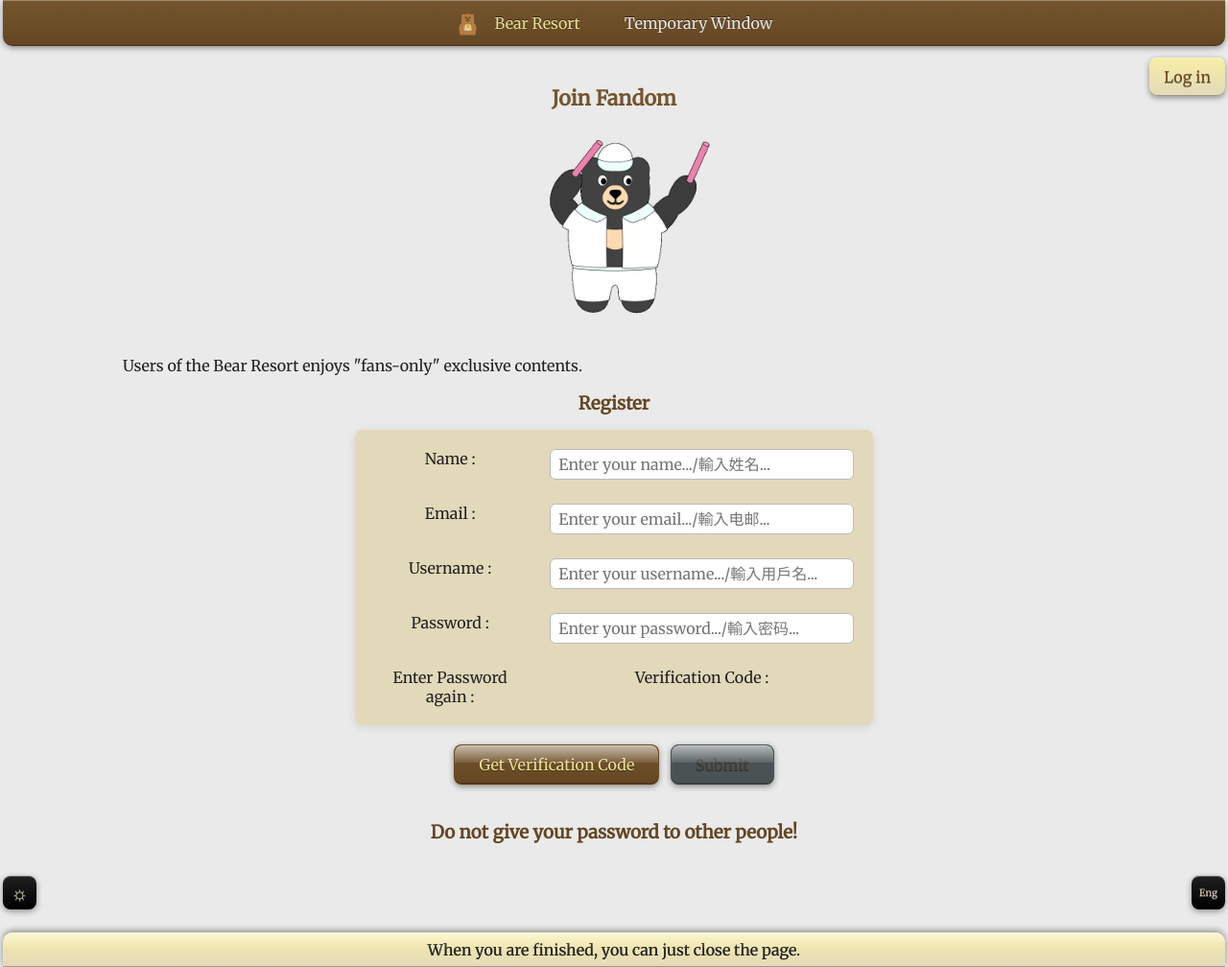
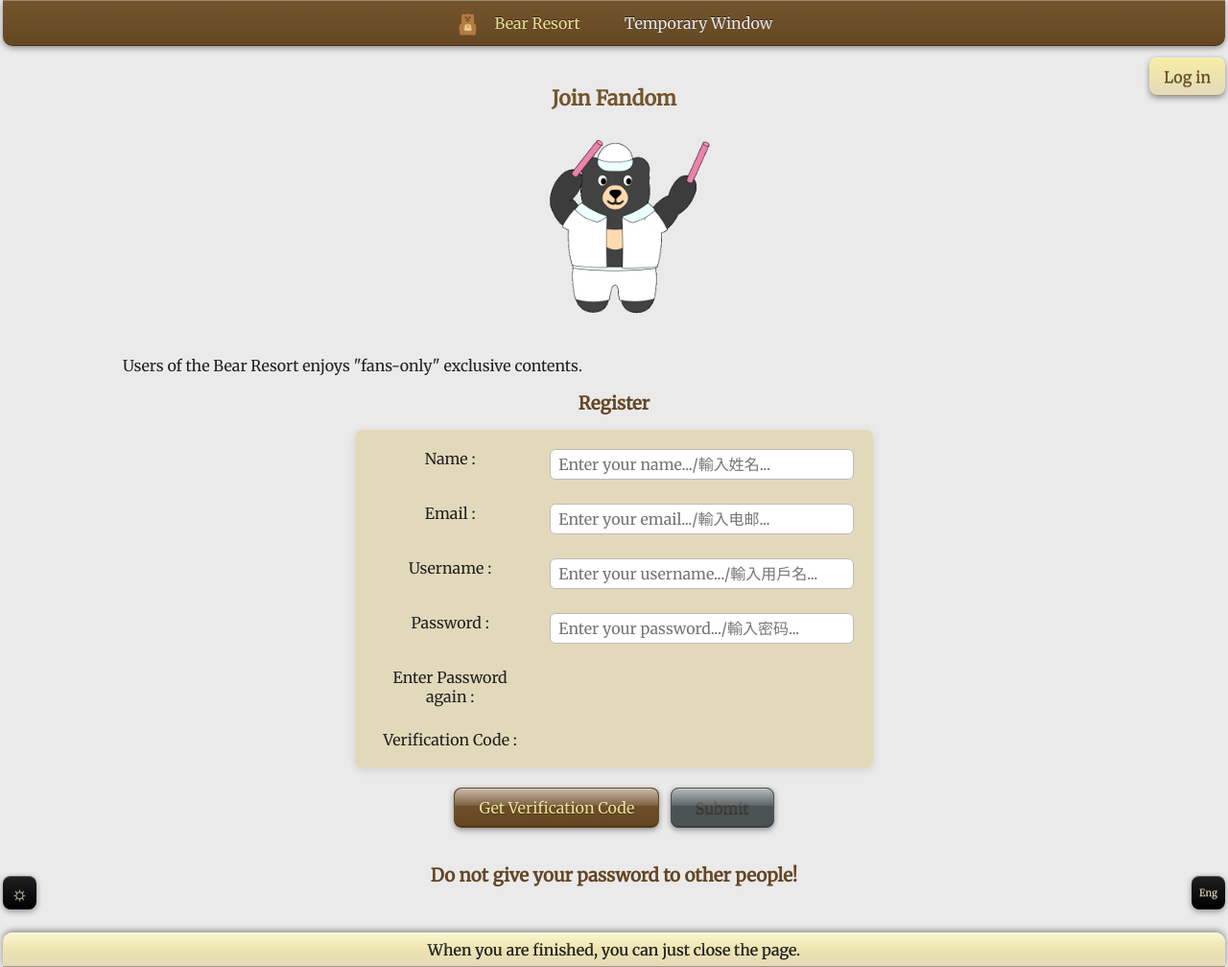
Before and after one commit to Bear-Resort/bear-resort.github.io, a Jekyll site: the page built from register/index.md, in a window 1280 px wide and 1008 px high. Shown: the whole window at 96% size. Built offline with Jekyll 4.4.1, drawn with Linux system fonts in a browser that asks for light colours.

Commit message:
updates on bug with verification code

```diff
--- a/register/index.md
+++ b/register/index.md
@@ -16,7 +16,7 @@
       <label for="email"><span class="eng">Email</span> <span class="chn">电邮</span>:</label> <input type="email" id="email" placeholder="Enter your email.../輸入电邮..." style="font-size: 16px" required />
       <label for="username"><span class="eng">Username</span> <span class="chn">用户名</span>:</label> <input type="text" id="username" placeholder="Enter your username.../輸入用戶名..." style="font-size: 16px" required />
       <label for="password"><span class="eng">Password</span> <span class="chn">密码</span>:</label> <input type="password" id="password" placeholder="Enter your password.../輸入密码..." style="font-size: 16px" required />
-      <label for="re-password"><span class="eng">Enter Password again</span> <span class="chn">再次输入密码</span>:</label> <input type="password" id="re-password" placeholder="Enter your password.../輸入密码..." style="display: none" required />
+      <label for="re-password"><span class="eng">Enter Password again</span> <span class="chn">再次输入密码</span>:</label> <input type="password" id="re-password" placeholder="Enter your password.../輸入密码..." style="display: none" required /><br>
       <label for="verification"><span class="eng">Verification Code</span> <span class="chn">验证码</span>:</label> <input type="password" id="verification" placeholder="Enter your verification code.../輸入验证码..." style="display: none" required />
       </form>
       <br><br>
--- a/register/main.js
+++ b/register/main.js
@@ -136,10 +136,7 @@
   return re.test(email);
 }
 
-veriBtn.addEventListener("click", () => {
-
-})
-
+veriBtn.addEventListener("click", handleEmail);
 
 async function handleEmail() {
     temp_vericode = Math.floor(Math.random() * 90000) + 10000;
```
